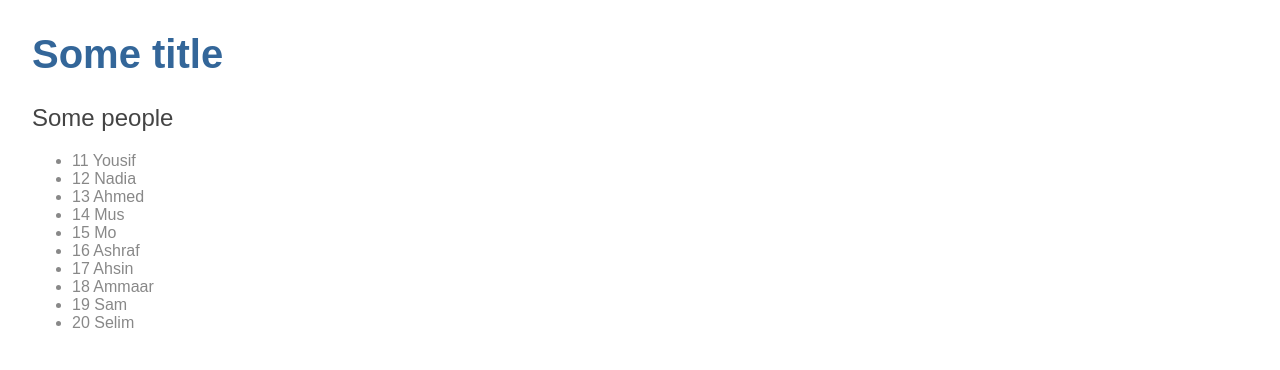
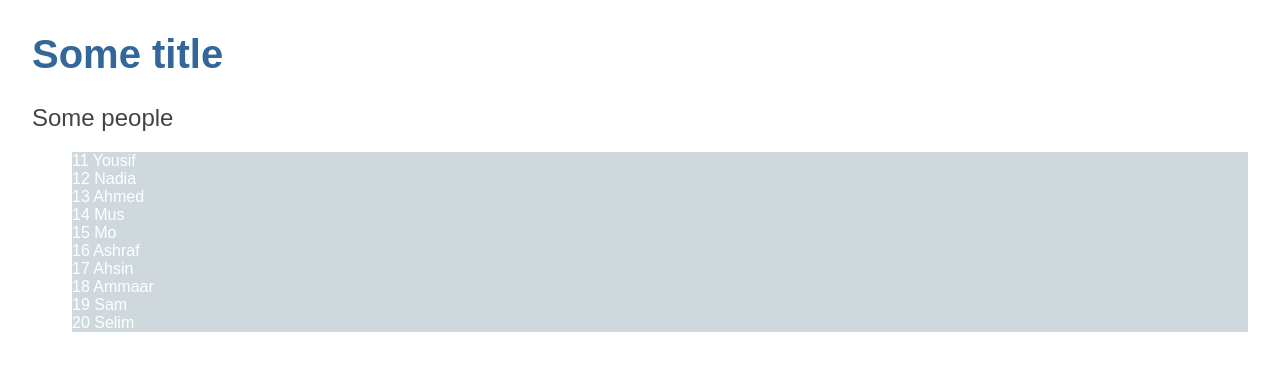
Before and after one commit to akimany/my-app, an Angular app: page / in a window 1280 px wide. Shown: the top 370 px of the page. Built offline with nearby package versions, Linux system fonts and the light colour scheme.

Commit message:
Add the latest

```diff
--- a/package.json
+++ b/package.json
@@ -27,11 +27,11 @@
   "devDependencies": {
     "@angular-devkit/build-angular": "~0.13.0",
     "@angular/cli": "~7.3.0",
-    "@angular/compiler-cli": "~7.2.0",
+    "@angular/compiler-cli": "^7.2.7",
     "@angular/language-service": "~7.2.0",
-    "@types/node": "~8.9.4",
     "@types/jasmine": "~2.8.8",
     "@types/jasminewd2": "~2.0.3",
+    "@types/node": "~8.9.4",
     "codelyzer": "~4.5.0",
     "jasmine-core": "~2.99.1",
     "jasmine-spec-reporter": "~4.2.1",
--- a/src/app/some-people/some-people.component.html
+++ b/src/app/some-people/some-people.component.html
@@ -1,6 +1,6 @@
 <h2>Some people</h2>
 <ul>
-  <li *ngFor='let person of people' (click)='onSelect(person)'>
+  <li *ngFor='let person of people' (click)='onSelect(person)' [class.selected]="hero === selectedHero">
     <span class="badge">{{person.id}}</span> {{person.name}}
   </li>
 </ul>
--- a/src/app/some-people/some-people.component.ts
+++ b/src/app/some-people/some-people.component.ts
@@ -1,7 +1,7 @@
 // it might be said:
 import { Component, OnInit } from '@angular/core';
 import { Person } from '../person'
-import { PEOPLE } from '../SomePeople'
+import { PEOPLE } from '../somePeople'
 
 @Component({
   selector: 'app-some-people',
@@ -10,7 +10,7 @@ import { PEOPLE } from '../SomePeople'
 })
 export class SomePeopleComponent implements OnInit {
   people = PEOPLE
-  selectedPerson = Person
+  selectedPerson : Person
 
   constructor() { }
 
```
Also changed, not shown: 1 other file (tests, documents, lock files or other folders).
